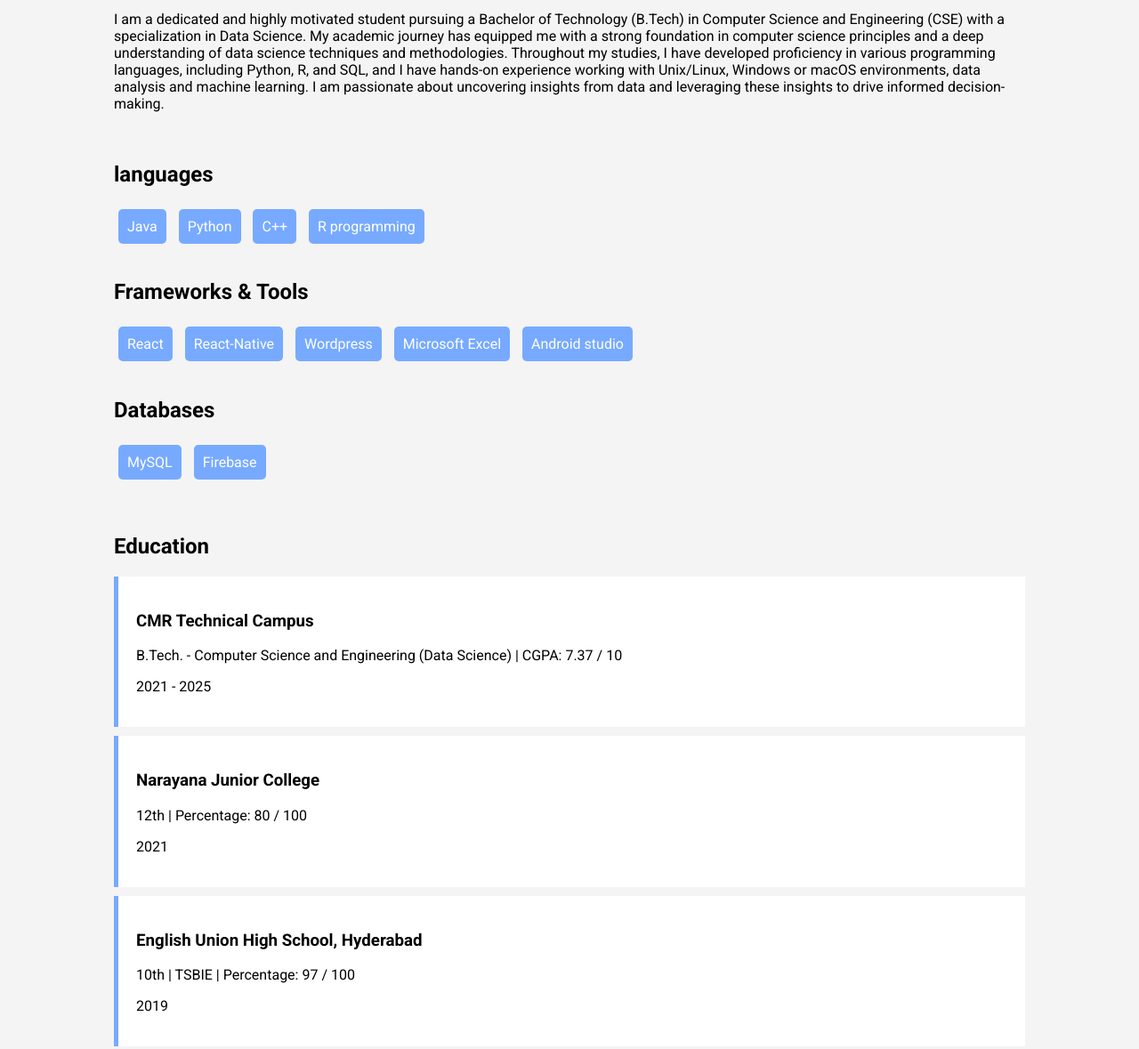
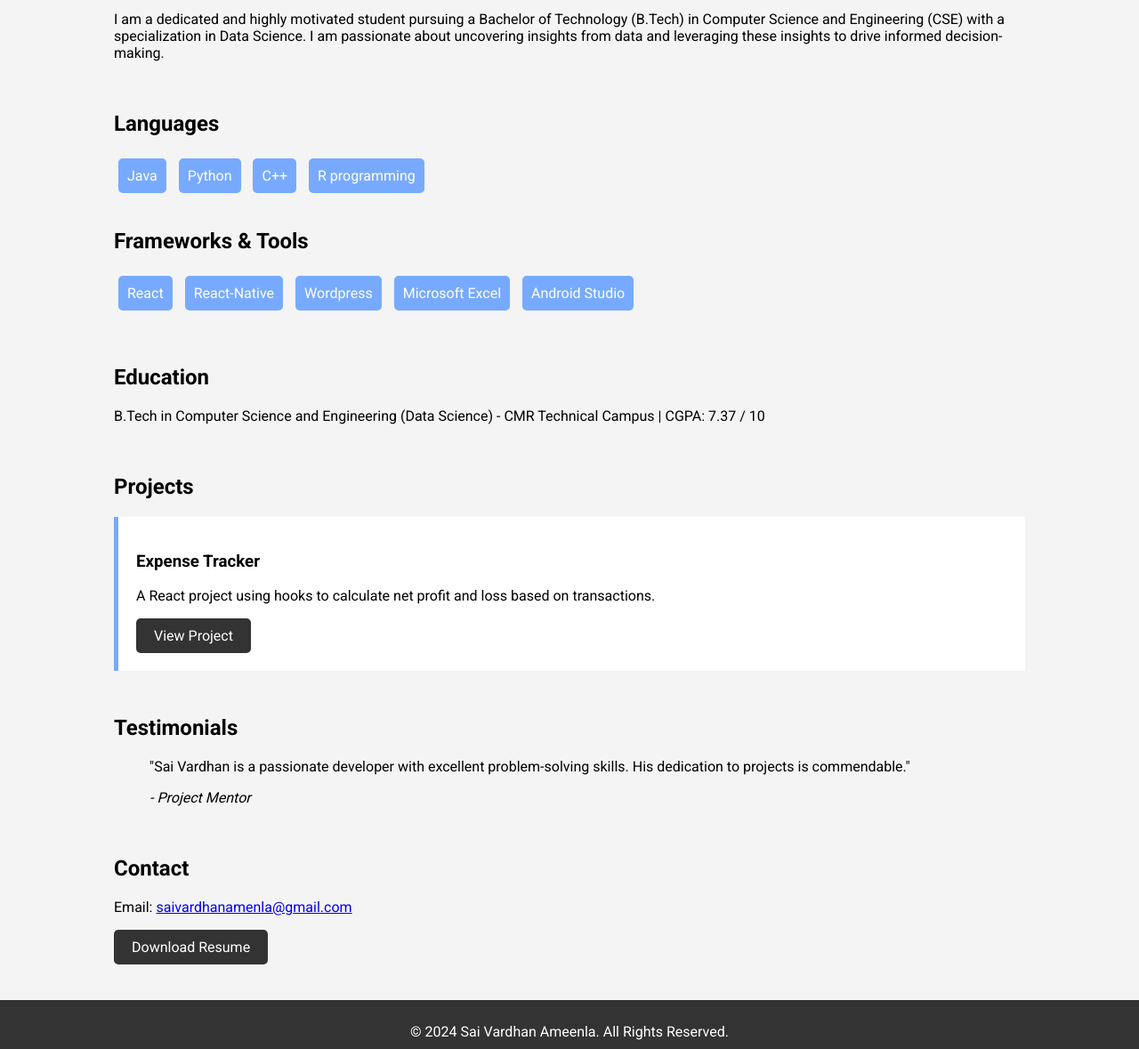
Before and after one commit to sai-vardhan-ameenla/portfolio, a plain HTML site: page index.html in a window 1280 px wide. Shown: the part 210-1389 px from the top of the page at 89% size. Drawn offline with Linux system fonts and the light colour scheme.

Commit message:
This is the new pull request

```diff
--- a/index.html
+++ b/index.html
@@ -28,17 +28,13 @@
         <section id="about">
             <div class="container">
                 <h2>About Me</h2>
-                <p>I am a dedicated and highly motivated student pursuing a Bachelor of Technology (B.Tech) in Computer Science and Engineering
-                    (CSE) with a specialization in Data Science. My academic journey has equipped me with a strong foundation in computer science
-                    principles and a deep understanding of data science techniques and methodologies.
-                    Throughout my studies, I have developed proficiency in various programming languages, including Python, R, and SQL, and I have
-                    hands-on experience working with Unix/Linux, Windows or macOS environments, data analysis and machine learning. I am passionate about uncovering insights from data and leveraging these insights to drive informed decision-making.
-                </p>
+                <p>I am a dedicated and highly motivated student pursuing a Bachelor of Technology (B.Tech) in Computer Science and Engineering (CSE) with a specialization in Data Science. I am passionate about uncovering insights from data and leveraging these insights to drive informed decision-making.</p>
             </div>
         </section>
+
         <section id="skills">
             <div class="container">
-                <h2>languages</h2>
+                <h2>Languages</h2>
                 <ul class="skills-list">
                     <li>Java</li>
                     <li>Python</li>
@@ -53,79 +49,61 @@
                     <li>React-Native</li>
                     <li>Wordpress</li>
                     <li>Microsoft Excel</li>
-                    <li>Android studio</li>
-                </ul>
-            </div>
-            <div class="container">
-                <h2>Databases</h2>
-                <ul class="skills-list">
-                    <li>MySQL</li>
-                    <li>Firebase</li>
+                    <li>Android Studio</li>
                 </ul>
             </div>
         </section>
+
         <section id="education">
             <div class="container">
                 <h2>Education</h2>
-                <div class="education-item">
-                    <h3>CMR Technical Campus</h3>
-                    <p>B.Tech. - Computer Science and Engineering (Data Science) | CGPA: 7.37 / 10</p>
-                    <p>2021 - 2025</p>
-                </div>
-                <div class="education-item">
-                    <h3>Narayana Junior College</h3>
-                    <p>12th | Percentage: 80 / 100</p>
-                    <p>2021</p>
-                </div>
-                <div class="education-item">
-                    <h3>English Union High School, Hyderabad</h3>
-                    <p>10th | TSBIE | Percentage: 97 / 100</p>
-                    <p>2019</p>
-                </div>
+                <p>B.Tech in Computer Science and Engineering (Data Science) - CMR Technical Campus | CGPA: 7.37 / 10</p>
             </div>
         </section>
+
         <section id="projects">
             <div class="container">
                 <h2>Projects</h2>
                 <div class="project">
                     <h3>Expense Tracker</h3>
-                    <p>A simple React project with hooks concept that calculates the net profit and loss according to the transactions made </p>
+                    <p>A React project using hooks to calculate net profit and loss based on transactions.</p>
                     <a href="https://github.com/sai-vardhan-ameenla/expense-tracker" class="btn">View Project</a>
-                </div>
-                <div class="project">
-                    <h3>Branding website</h3>
-                    <p>a brading website on nike shoe made using react vue + bootstrap </p>
-                    <a href="https://github.com/sai-vardhan-ameenla/Branding-react-vue" class="btn">View Project</a>
-                </div>
-                <div class="project">
-                    <h3>pokedex</h3>
-                    <p>a pokedex which fetches pokemon image & data using api using python tkinter library</p>
-                    <a href="https://github.com/sai-vardhan-ameenla/pokedex" class="btn">View Project</a>
                 </div>
             </div>
         </section>
-        <section id="interests">
+
+        <section id="testimonials">
             <div class="container">
-                <h2>Personal Interests / Hobbies</h2>
-                <ul class="interests-list">
-                    <li>Web3 Enthusiast</li>
-                    <li>Crypto mining</li>
-                </ul>
+                <h2>Testimonials</h2>
+                <blockquote>
+                    <p>"Sai Vardhan is a passionate developer with excellent problem-solving skills. His dedication to projects is commendable."</p>
+                    <cite>- Project Mentor</cite>
+                </blockquote>
             </div>
         </section>
+
         <section id="contact">
             <div class="container">
                 <h2>Contact</h2>
-                <p>If you would like to get in touch, please email me at <a href="mailto:saivardhanamenla@gmail.com">saivardhanamenla@gmail.com</a>.</p>
+                <p>Email: <a href="mailto:saivardhanamenla@gmail.com">saivardhanamenla@gmail.com</a></p>
+                <a href="resume.pdf" download class="btn">Download Resume</a>
             </div>
         </section>
     </main>
+
     <footer>
         <div class="container">
             <p>&copy; 2024 Sai Vardhan Ameenla. All Rights Reserved.</p>
+            <div class="social-links">
+                <a href="https://linkedin.com" target="_blank"><i class="fab fa-linkedin"></i></a>
+                <a href="https://github.com" target="_blank"><i class="fab fa-github"></i></a>
+            </div>
         </div>
     </footer>
+
+    <button id="back-to-top" onclick="scrollToTop()">&#8679;</button>
+
     <script src="script.js"></script>
+    <!-- this is the git pull request from saivardhanameenla -->
 </body>
 </html>
-#this is a test
```
